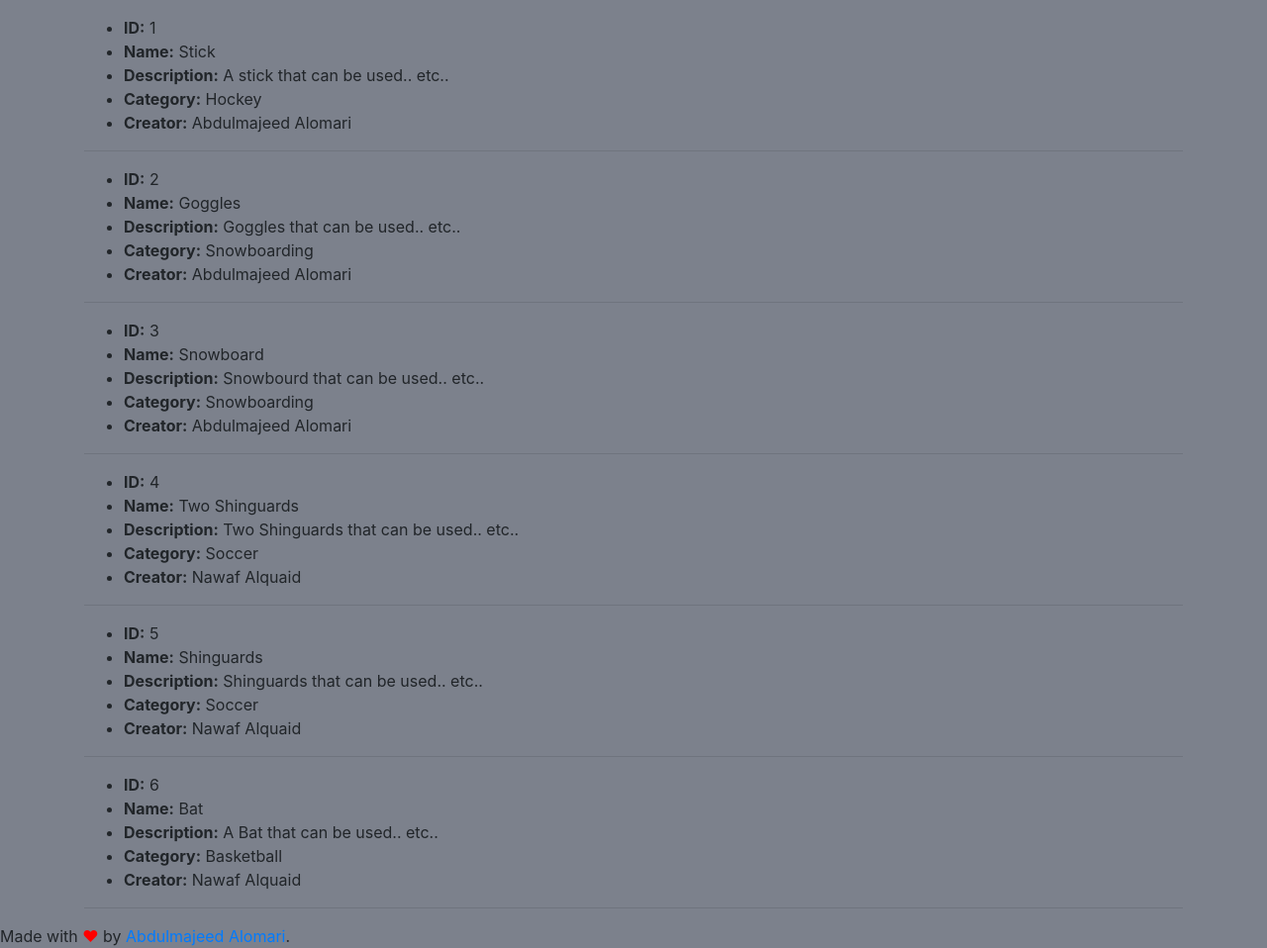
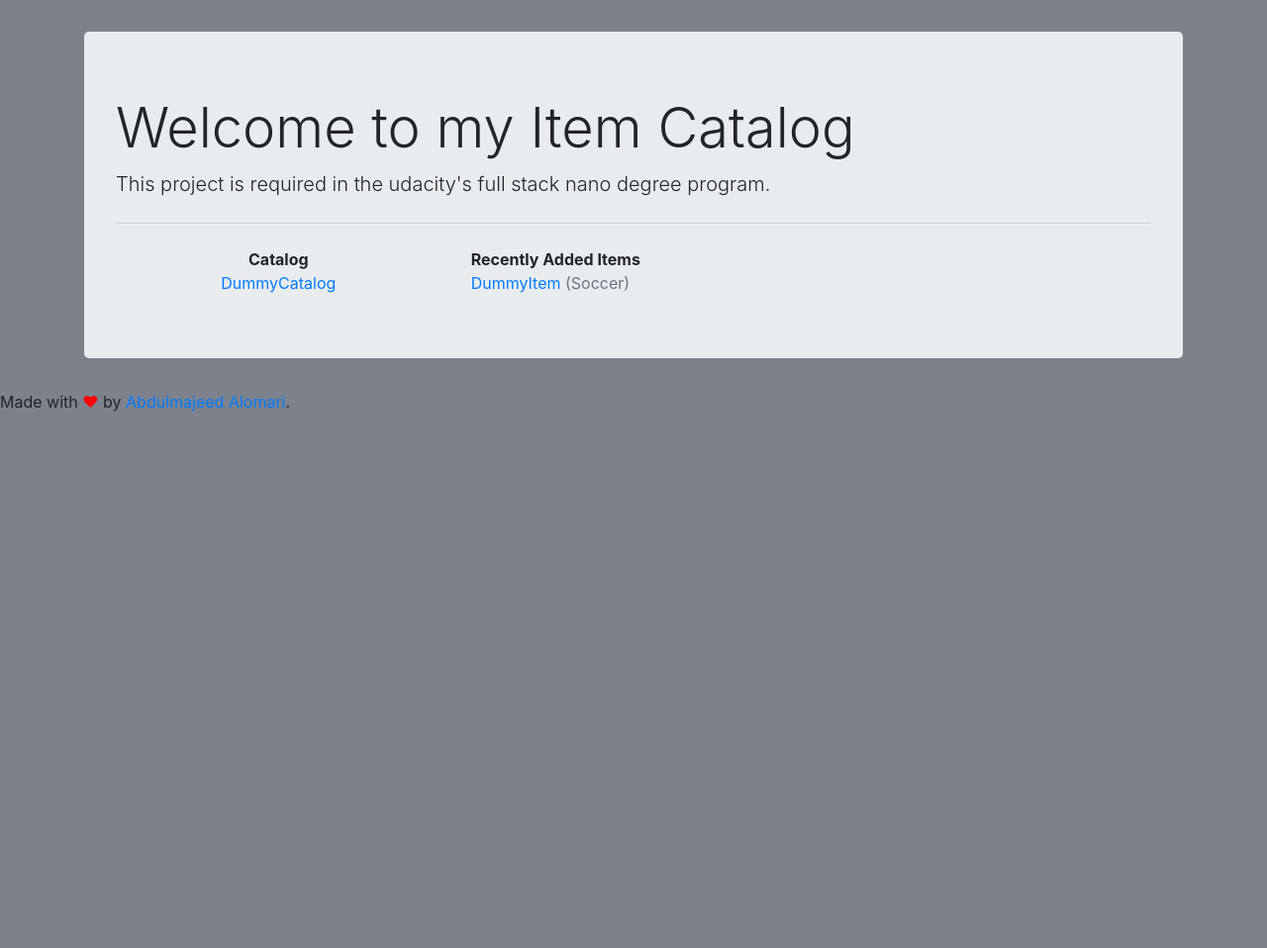
Before and after one commit to AbdulmajeedAlOmari/item-catalog-project, a Flask app: page /catalog in a window 1280 px wide. Shown: the part 86-1044 px from the top of the page at 99% size. After the commit the page ends 502 px from the top, so only its background shows below. Run offline with Flask 2, Linux system fonts and the light colour scheme; data comes from the database, SQL or seed files in the repository; some libraries are stand-ins or nearby versions.

Commit message:
feat: Improve templates using bootstrap

```diff
--- a/static/styles.css
+++ b/static/styles.css
@@ -10,3 +10,7 @@
 #searchForm {
   margin: auto;
 }
+
+#myJumbotron {
+  margin-top: 2.0rem;
+}
--- a/templates/index.html
+++ b/templates/index.html
@@ -1,14 +1,38 @@
 {% include 'common/header.html' %}
-  {% for i in items %}
-      <p class="itemDetails">
-        <ul>
-          <li><strong>ID:</strong> {{ i.id }}</li>
-          <li><strong>Name:</strong> {{ i.name }}</li>
-          <li><strong>Description:</strong> {{ i.description }}</li>
-          <li><strong>Category:</strong> {{ i.category.name }}</li>
-          <li><strong>Creator:</strong> {{ i.user.name }}</li>
-        </ul>
-      </p>
-      <hr />
-  {% endfor %}
+<div id="myJumbotron" class="jumbotron">
+  <h1 class="display-4">Welcome to my Item Catalog</h1>
+  <p class="lead">
+    This project is required in the udacity's full stack nano degree program. <br />
+    <!-- What did in this project:
+    <ul>
+      <li>Styling</li>
+      <li>Routing</li>
+      <li>Database</li>
+      <li>CRUD</li>
+      <li>Authentication</li>
+    </ul> -->
+  </p>
+  <hr class="my-4">
+  <div class="row">
+    <div class="col-4 text-center">
+      <strong>Catalog</strong>
+      <br />
+      <a href="#">DummyCatalog</a>
+      {% for catalog in catalogs %}
+          <br />
+          <a href="#">{{ catalog.name }}</a>
+      {% endfor %}
+
+    </div>
+    <div class="col-8">
+      <strong>Recently Added Items</strong>
+      <br />
+      <a href="#">DummyItem</a> <span class="text-muted">(Soccer)</span>
+      {% for item in recentlyAddedItems %}
+          <a href="#">{{ item.name }}</a> <span class="text-muted">({{ item.category.name }})</span>
+      {% endfor %}
+
+    </div>
+  </div>
+</div>
 {% include 'common/footer.html' %}
```
